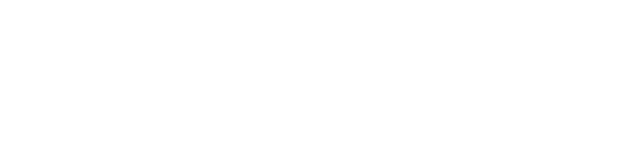
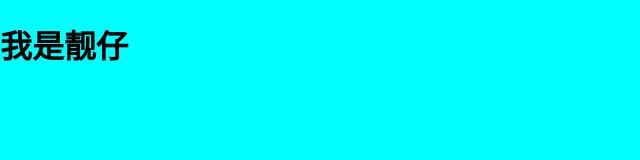
Before and after one commit to QiaoBing7/project_01, a plain HTML site: page index.html in a window 1280 px wide. Shown: the whole page, without its empty margins (0-640 px from the left). Drawn offline with Linux system fonts and the light colour scheme.

Commit message:
修改了index.css

```diff
--- /dev/null
+++ b/index.css
@@ -0,0 +1,6 @@
+html,
+body {
+  margin: 0;
+  padding: 0;
+  background-color: cyan;
+}
--- a/index.html
+++ b/index.html
@@ -6,10 +6,11 @@
     <meta http-equiv="X-UA-Compatible" content="IE=edge">
     <meta name="viewport" content="width=device-width, initial-scale=1.0">
     <title>Document</title>
+    <link rel="stylesheet" href="./index.css">
 </head>
 
 <body>
-
+    <h1>我是靓仔</h1>
 </body>
 
 </html>
```
Also changed, not shown: index.js (added).
